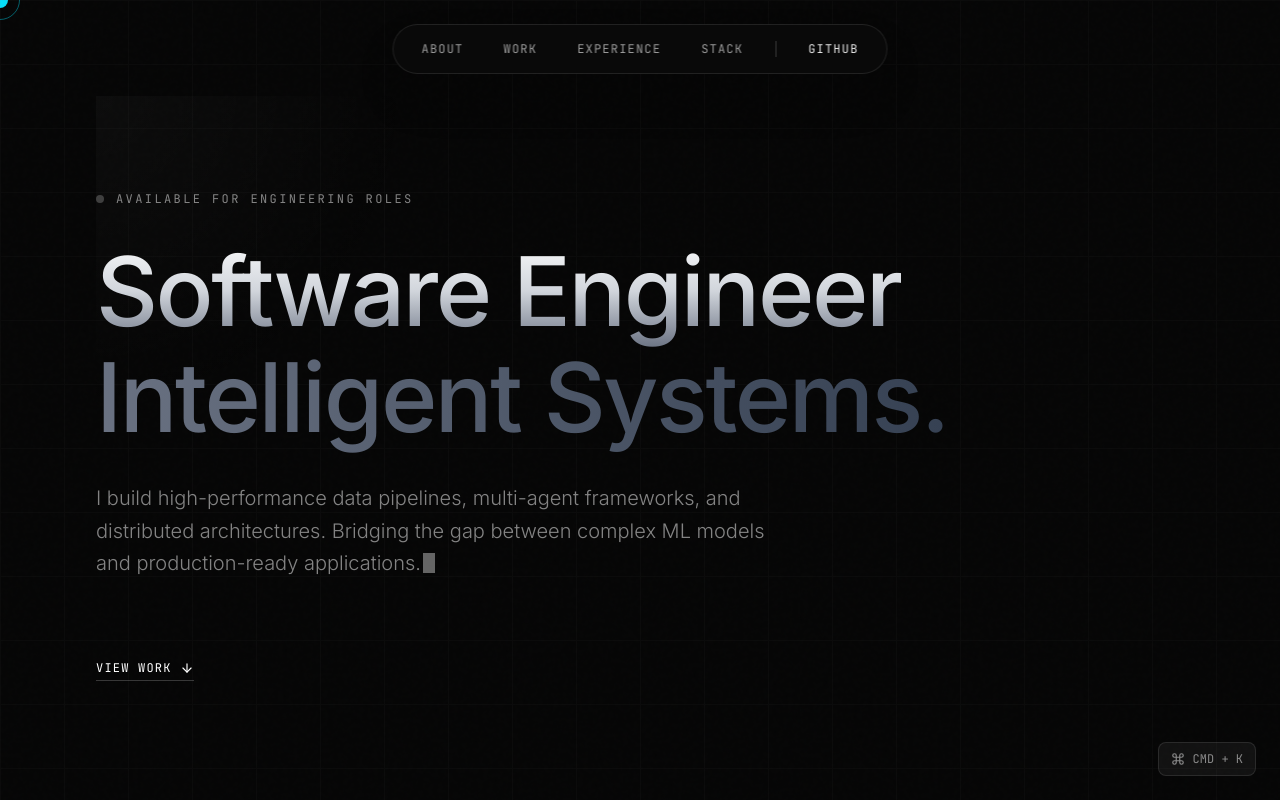
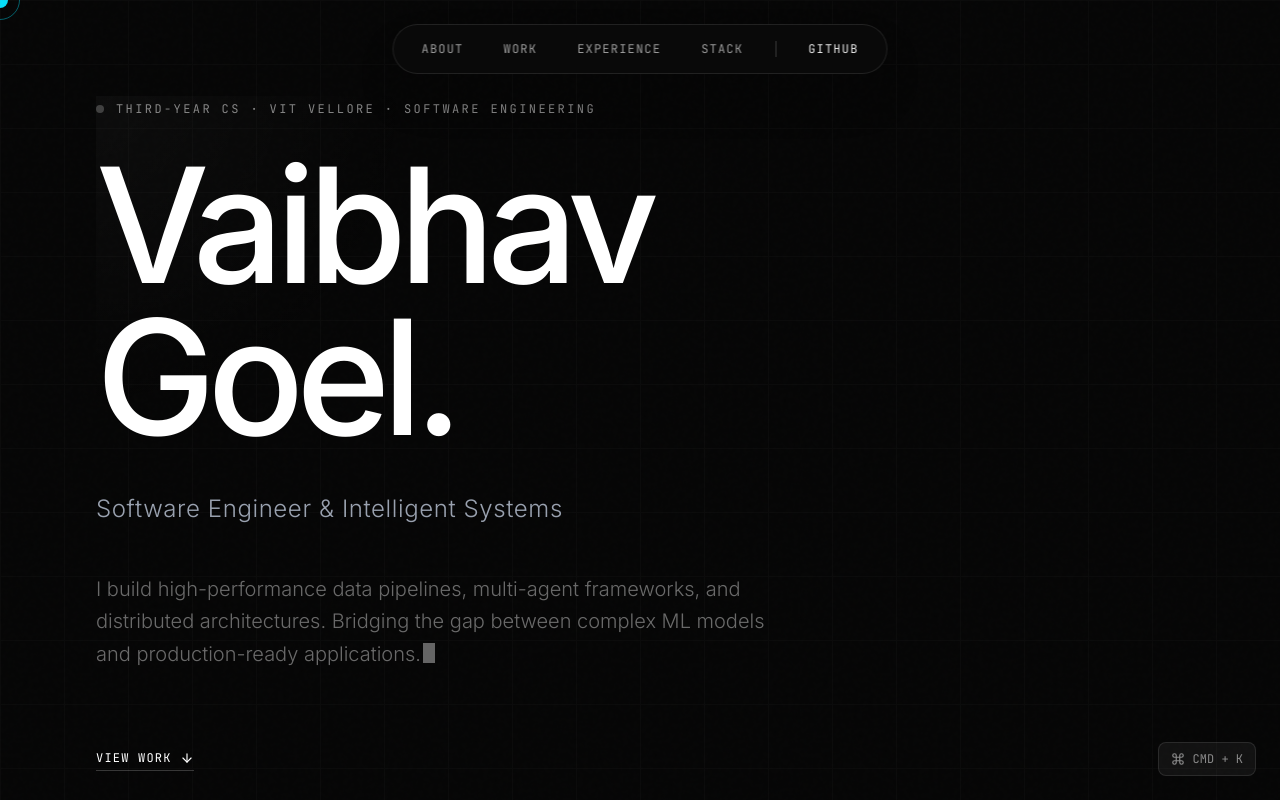
Before and after one commit to Vaibhav8075/Vaibhav-Goel-Portfolio, a React (Vite) app: page / in a window 1280 px wide. Shown: the top 800 px of the page. Built offline with nearby package versions, Linux system fonts and the light colour scheme.

Commit message:
feat: updated hero section typography to highlight name first

```diff
--- a/src/components/sections/Hero.jsx
+++ b/src/components/sections/Hero.jsx
@@ -38,7 +38,7 @@ export default function Hero() {
         >
           <div className="w-2 h-2 rounded-full bg-white/40 animate-pulse"></div>
           <span className="font-mono text-xs tracking-[0.2em] text-white/50 uppercase">
-            Available for Engineering Roles
+            third-year CS · VIT Vellore · Software Engineering
           </span>
         </motion.div>
 
@@ -46,17 +46,26 @@ export default function Hero() {
           initial={{ opacity: 0, y: 30 }}
           animate={{ opacity: 1, y: 0 }}
           transition={{ duration: 0.8, delay: 0.3 }}
-          className="text-5xl md:text-7xl lg:text-8xl font-medium tracking-tight leading-[1.1]"
+          className="text-6xl md:text-8xl lg:text-[10rem] font-medium tracking-tighter leading-[0.95]"
         >
-          <span className="text-transparent bg-clip-text bg-gradient-to-b from-white via-gray-300 to-gray-500">Software Engineer</span> <br />
-          <span className="text-transparent bg-clip-text bg-gradient-to-r from-gray-500 to-gray-700">Intelligent Systems.</span>
+          <span className="text-white">Vaibhav</span> <br />
+          <span className="text-white">Goel.</span>
         </motion.h1>
 
         <motion.div
           initial={{ opacity: 0, y: 20 }}
           animate={{ opacity: 1, y: 0 }}
+          transition={{ duration: 0.6, delay: 0.4 }}
+          className="text-xl md:text-2xl text-gray-400 font-light tracking-wide mt-2"
+        >
+          Software Engineer & Intelligent Systems
+        </motion.div>
+
+        <motion.div
+          initial={{ opacity: 0, y: 20 }}
+          animate={{ opacity: 1, y: 0 }}
           transition={{ duration: 0.6, delay: 0.5 }}
-          className="text-lg md:text-xl text-white/50 max-w-2xl font-light leading-relaxed min-h-[80px]"
+          className="text-lg md:text-xl text-white/40 max-w-2xl font-light leading-relaxed min-h-[80px] mt-4"
         >
           <Typewriter
             text="I build high-performance data pipelines, multi-agent frameworks, and distributed architectures. Bridging the gap between complex ML models and production-ready applications."
```
